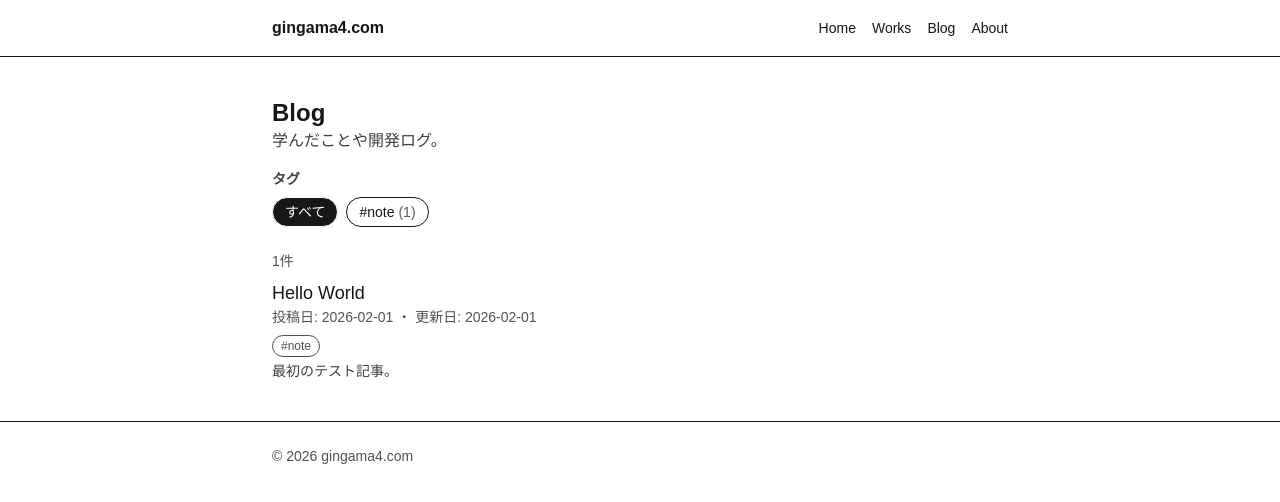
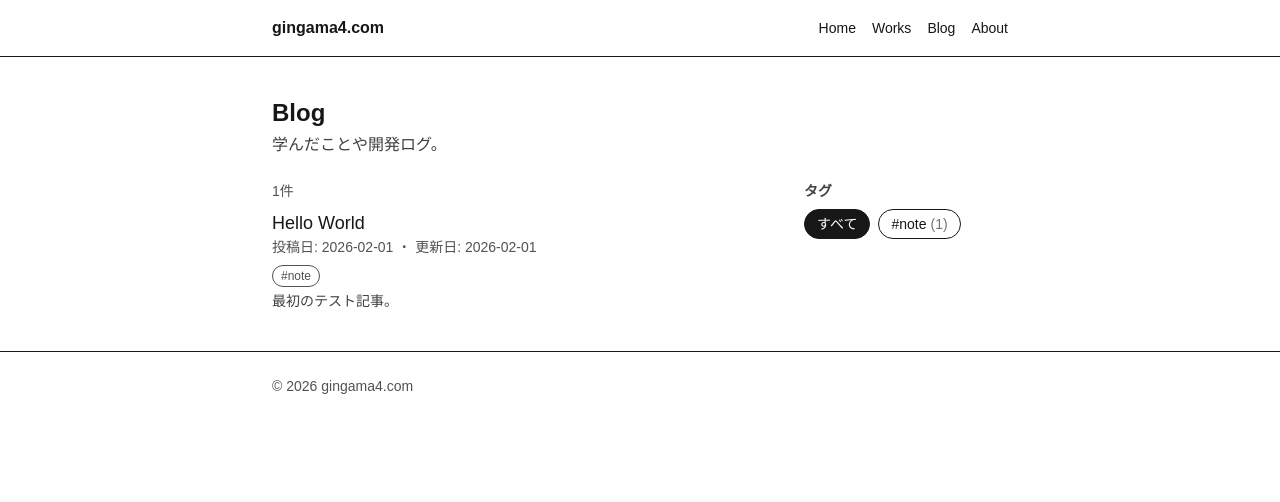
Before and after one commit to gingama4/gingama4.com, a Next.js app: page /posts in a window 1280 px wide. Shown: the top 502 px of the page. Built offline with nearby package versions, Linux system fonts and the light colour scheme.

Commit message:
feat(posts): タグフィルタリング機能をリファクタリング

```diff
--- a/app/posts/PostsFilterClient.tsx
+++ b/app/posts/PostsFilterClient.tsx
@@ -12,14 +12,7 @@ type Post = {
   tags?: string[];
 };
 
-export default function PostsFilterClient({
-  posts,
-  tags,
-}: {
-  posts: Post[];
-  tags: Array<{ tag: string; count: number }>;
-}) {
-  const pathname = usePathname();
+export default function PostsFilterClient({ posts }: { posts: Post[] }) {
   const searchParams = useSearchParams();
   const activeTag = searchParams.get("tag");
 
@@ -27,49 +20,7 @@ export default function PostsFilterClient({
     ? posts.filter((p) => (p.tags ?? []).includes(activeTag))
     : posts;
 
-  const makeHref = (tag: string | null) => {
-    const sp = new URLSearchParams(searchParams.toString());
-    if (!tag) sp.delete("tag");
-    else sp.set("tag", tag);
-    const qs = sp.toString();
-    return qs ? `${pathname}?${qs}` : pathname;
-  };
-
   return(
-    <div className="space-y-6">
-      <section className="space-y-2">
-        <h2 className="text-sm font-semibold text-neutral-700">タグ</h2>
-        <div className="flex flex-wrap gap-2">
-          <Link
-            href={makeHref(null)}
-            className={[
-              "rounded-full border px-3 py-1 text-sm",
-              activeTag ? "hover:bg-neutral-50" : "bg-neutral-900 text-white",
-            ].join(" ")}
-          >
-            すべて
-          </Link>
-
-          {tags.map(({ tag, count }) => {
-            const isActive = activeTag === tag;
-            return (
-              <Link
-                key={tag}
-                href={makeHref(tag)}
-                className={[
-                  "rounded-full border px-3 py-1 text-sm",
-                  isActive
-                    ? "bg-neutral-900 text-white"
-                    : "hover:bg-neutral-50",
-                ].join(" ")}
-              >
-                #{tag} <span className="opacity-70">({count})</span>
-              </Link>
-            );
-          })}
-        </div>
-      </section>
-
     <section className="space-y-2">
       {activeTag ? (
         <p className="text-sm text-neutral-600">
@@ -103,7 +54,7 @@ export default function PostsFilterClient({
                     {post.tags!.map((t) => (
                       <Link
                         key={t}
-                          href={makeHref(t)}
+                        href={`/posts?tag=${encodeURIComponent(t)}`}
                         className={[
                           "rounded-full border px-2 py-0.5",
                           activeTag === t
@@ -125,6 +76,5 @@ export default function PostsFilterClient({
         </ul>
       )}
     </section>
-    </div>
   );
 }
--- /dev/null
+++ b/app/posts/TagSidebar.tsx
@@ -0,0 +1,41 @@
+"use client";
+
+import { usePathname, useSearchParams } from "next/navigation";
+import TagLink from "@/components/TagLink";
+
+export default function TagSidebar({
+  tags,
+}: {
+  tags: Array<{ tag: string; count: number }>;
+}) {
+  const pathname = usePathname();
+  const searchParams = useSearchParams();
+  const activeTag = searchParams.get("tag");
+
+  const makeHref = (tag: string | null) => {
+    const sp = new URLSearchParams(searchParams.toString());
+    if (!tag) sp.delete("tag");
+    else sp.set("tag", tag);
+    const qs = sp.toString();
+    return qs ? `${pathname}?${qs}` : pathname;
+  };
+
+  return (
+    <aside className="space-y-2">
+      <h2 className="text-sm font-semibold text-neutral-700">タグ</h2>
+
+      <div className="flex flex-wrap gap-2">
+        <TagLink tag="すべて" href={makeHref(null)} active={!activeTag} prefixHash={false} />
+        {tags.map(({ tag, count }) => (
+          <TagLink
+            key={tag}
+            tag={tag}
+            href={makeHref(tag)}
+            active={activeTag === tag}
+            count={count}
+          />
+        ))}
+      </div>
+    </aside>
+  );
+}
--- /dev/null
+++ b/app/posts/[slug]/PostTagList.tsx
@@ -0,0 +1,23 @@
+"use client";
+
+import TagLink from "@/components/TagLink";
+
+export default function PostTagList({
+  tags,
+}: {
+  tags: string[] | undefined;
+}) {
+  if (!tags || tags.length === 0) return null;
+
+  return (
+    <div className="flex flex-wrap gap-2">
+      {tags.map((tag) => (
+        <TagLink
+          key={tag}
+          tag={tag}
+          href={`/posts?tag=${encodeURIComponent(tag)}`}
+        />
+      ))}
+    </div>
+  );
+}
--- a/app/posts/[slug]/page.tsx
+++ b/app/posts/[slug]/page.tsx
@@ -1,5 +1,6 @@
 import { notFound } from "next/navigation";
 import { getAllPosts, getPostBySlug } from "@/lib/posts";
+import PostTagList from "./PostTagList";
 
 type Props = {
   params: Promise<{ slug: string }>;
@@ -60,6 +61,8 @@ export default async function PostPage({ params }: Props) {
             {" · "}
             <span>更新日: {post.frontmatter.updatedAt}</span>
           </div>
+
+          <PostTagList tags={post.frontmatter.tags} />
         </header>
 
         <div
--- a/app/posts/page.tsx
+++ b/app/posts/page.tsx
@@ -1,6 +1,6 @@
 import { getAllPosts, getAllTags } from "@/lib/posts";
-import Link from "next/link";
 import PostsFilterClient from "./PostsFilterClient";
+import TagSidebar from "./TagSidebar";
 import { Suspense } from "react";
 
 export const metadata = {
@@ -12,15 +12,21 @@ export default function PostPage() {
   const tags = getAllTags();
 
   return (
-    <div className="space-y-4">
-      <header>
+    <div className="space-y-6">
+      <header className="space-y-1">
         <h1 className="text-2xl font-semibold">Blog</h1>
         <p className="text-neutral-700">学んだことや開発ログ。</p>
       </header>
 
-      <Suspense fallback={<div className="text-neutral-700">Loading...</div>}>
-        <PostsFilterClient posts={posts} tags={tags} />
-      </Suspense>
+      <div className="grid gap-8 lg:grid-cols-[500px_1fr]">
+        <Suspense fallback={<div className="text-neutral-700">Loading...</div>}>
+          <PostsFilterClient posts={posts} />
+        </Suspense>
+
+        <Suspense fallback={<div className="text-neutral-700">Loading...</div>}>
+          <TagSidebar tags={tags} />
+        </Suspense>
+      </div>
     </div>
   );
 }
--- /dev/null
+++ b/components/TagLink.tsx
@@ -0,0 +1,35 @@
+import Link from "next/link";
+
+export default function TagLink({
+  tag,
+  href,
+  active = false,
+  count,
+  prefixHash = true,
+}: {
+  tag: string;
+  href: string;
+  active?: boolean;
+  count?: number;
+  prefixHash?: boolean;
+}) {
+  return (
+    <Link
+      href={href}
+      className={[
+        "inline-flex items-center gap-1 rounded-full border px-3 py-1 text-sm transition-colors",
+        active
+          ? "bg-neutral-900 text-white border-neutral-900"
+          : "hover:bg-neutral-50",
+      ].join(" ")}
+      aria-current={active ? "page" : undefined}
+    >
+      <span>{prefixHash ? `#${tag}` : tag}</span>
+      {typeof count === "number" ? (
+        <span className={active ? "text-white/70" : "text-neutral-500"}>
+          ({count})
+        </span>
+      ) : null}
+    </Link>
+  );
+}
```
Lines whose indentation alone changed are shown as unchanged.
